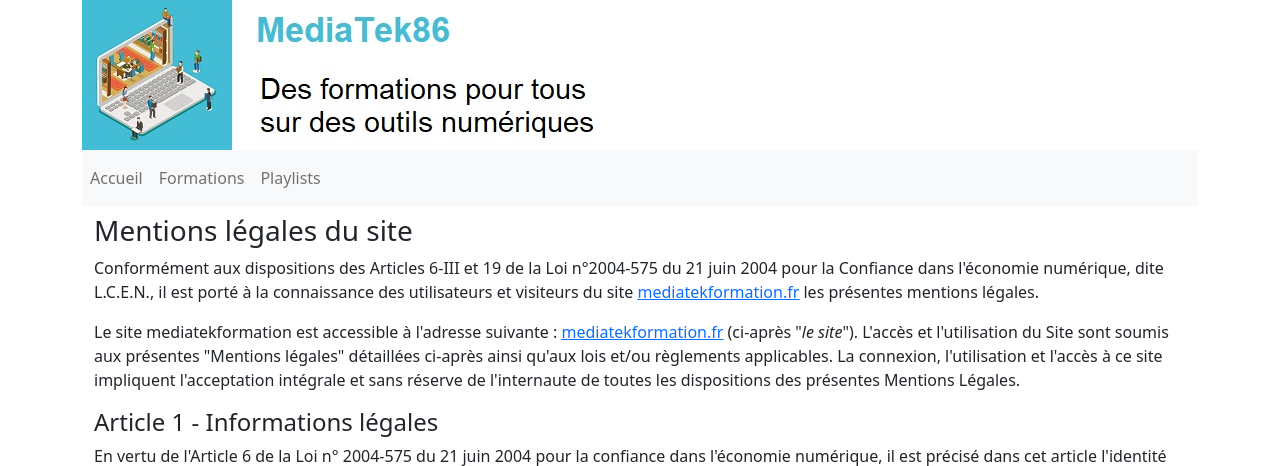
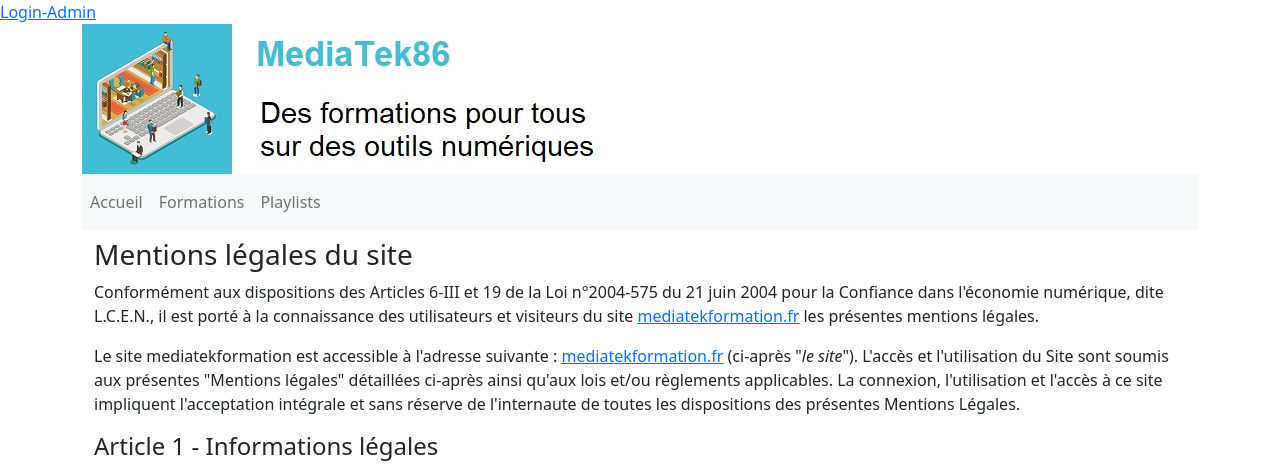
Before and after one commit to Benjamin-Yakobov/mediatekformation, a Symfony app: template templates/pages/cgu.html.twig in a window 1280 px wide. Shown: the top 466 px of the page. Run offline with Twig, Linux system fonts and the light colour scheme; the template is opened without the code that fills it, so the values that code supplies are empty; some libraries are stand-ins or nearby versions.

Commit message:
Ajout du bouton permettant de se connecter en tant qu'administrateur.

```diff
--- a/templates/basefront.html.twig
+++ b/templates/basefront.html.twig
@@ -3,6 +3,7 @@
 {% block title %}{% endblock %}
 {% block stylesheets %}{% endblock %}
 {% block top %}
+    <a href="{{ path('oauth.login') }}">Login-Admin</a>
     <div class="container">
         <!-- titre -->
         <div class="text-left">
```
